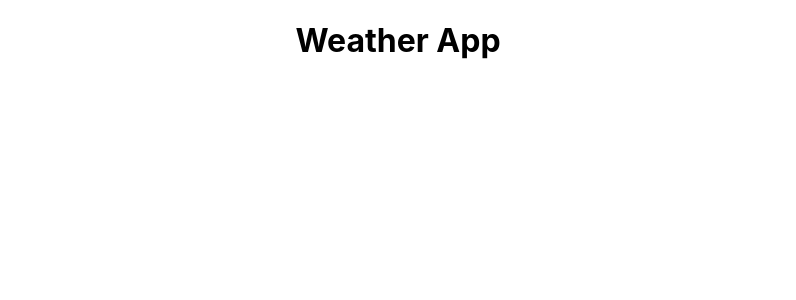
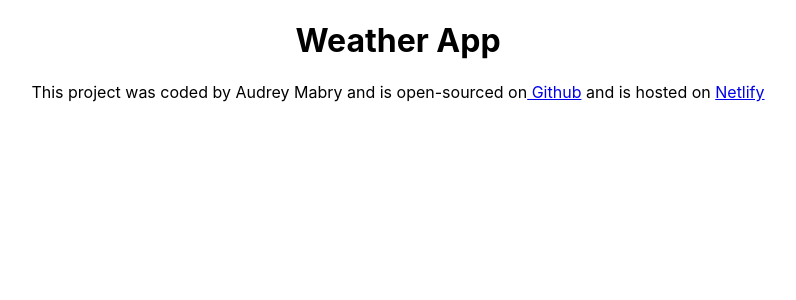
Before and after one commit to aamabry/aamabry-react-weather, a React (Create React App) app: page / in a window 1280 px wide. Shown: the top 300 px of the page, without its empty margins (242-1038 px from the left). Built offline with nearby package versions, Linux system fonts and the light colour scheme.

Commit message:
Added the Git-Hub repo URL and Netlify URL

```diff
--- a/src/App.js
+++ b/src/App.js
@@ -7,6 +7,9 @@ export default function App() {
   return (
     <div className="App">
  <h1>Weather App</h1>
+ <p>This project was coded by Audrey Mabry and is open-sourced on
+ <a href='https://github.com/aamabry/aamabry-react-weather' target='blank'> Github</a> and is hosted on <a href='https://aamabry-react-weather.netlify.app/'>Netlify</a>
+ </p>
     </div>
   );
 }
```
